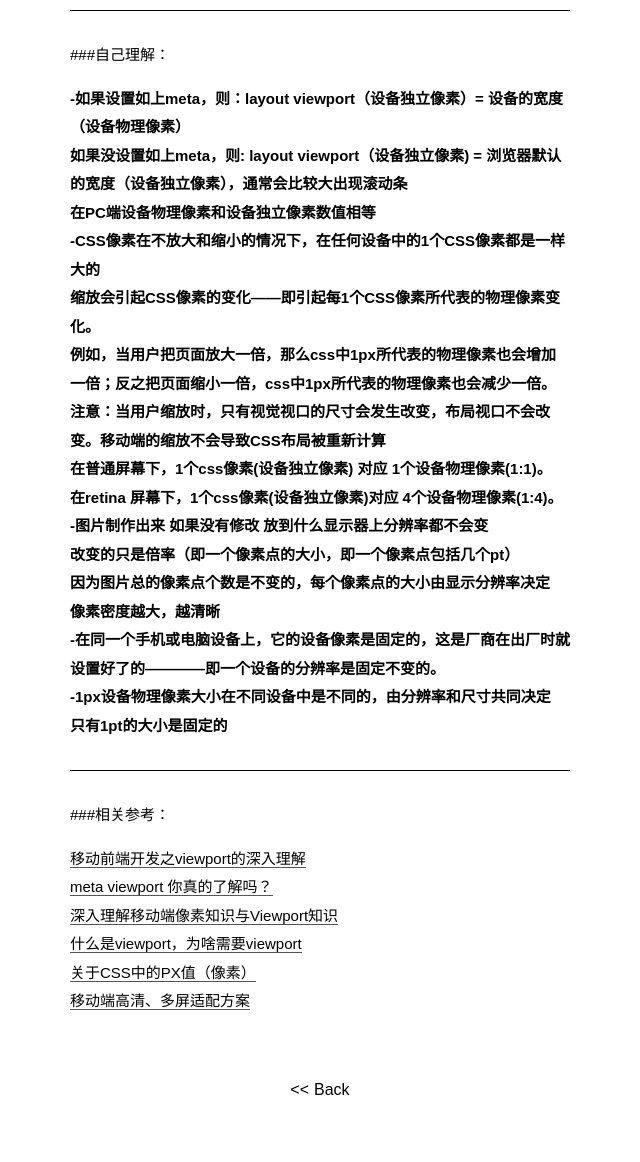
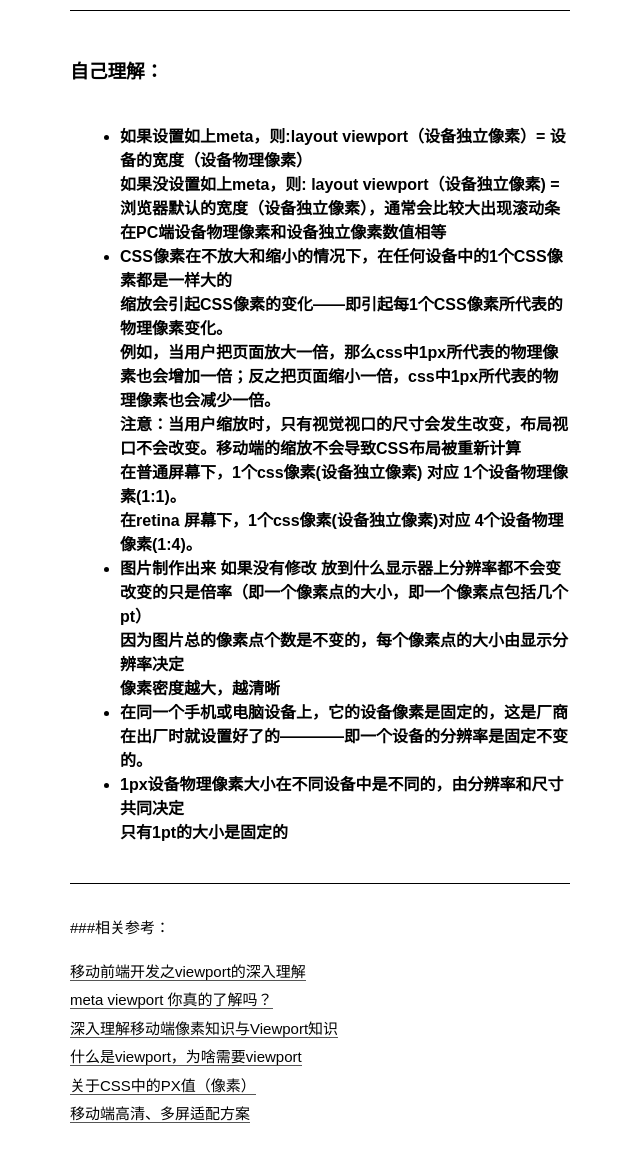
Before and after one commit to whyorwyh/whyorwyh.github.io, a Jekyll site: the page built from _posts/2016-09-17-viewport-像素-分辨率.md, in a window 1280 px wide and 1400 px high, scrolled down 3653 px. Shown: the part 214-1376 px from the top of the window, without its empty margins (320-960 px from the left). Built offline with Jekyll 4.4.1, drawn with Linux system fonts in a browser that asks for light colours; some web fonts are replaced.

```diff
--- a/_posts/2016-09-17-viewport-像素-分辨率.md
+++ b/_posts/2016-09-17-viewport-像素-分辨率.md
@@ -60,26 +60,27 @@ CSS像素是Web编程的概念，指的是CSS样式代码中使用的逻辑像
 
 ***
 
-###自己理解：
+### 自己理解：
 
-**-如果设置如上meta，则：layout viewport（设备独立像素）= 设备的宽度（设备物理像素）
+ - **如果设置如上meta，则:layout viewport（设备独立像素）= 设备的宽度（设备物理像素）
   如果没设置如上meta，则: layout viewport（设备独立像素) = 浏览器默认的宽度（设备独立像素），通常会比较大出现滚动条
-在PC端设备物理像素和设备独立像素数值相等
--CSS像素在不放大和缩小的情况下，在任何设备中的1个CSS像素都是一样大的
+在PC端设备物理像素和设备独立像素数值相等**
+ - **CSS像素在不放大和缩小的情况下，在任何设备中的1个CSS像素都是一样大的
 缩放会引起CSS像素的变化——即引起每1个CSS像素所代表的物理像素变化。
 例如，当用户把页面放大一倍，那么css中1px所代表的物理像素也会增加一倍；反之把页面缩小一倍，css中1px所代表的物理像素也会减少一倍。
 注意：当用户缩放时，只有视觉视口的尺寸会发生改变，布局视口不会改变。移动端的缩放不会导致CSS布局被重新计算
    在普通屏幕下，1个css像素(设备独立像素) 对应 1个设备物理像素(1:1)。
-在retina 屏幕下，1个css像素(设备独立像素)对应 4个设备物理像素(1:4)。
--图片制作出来 如果没有修改 放到什么显示器上分辨率都不会变
+在retina 屏幕下，1个css像素(设备独立像素)对应 4个设备物理像素(1:4)。**
+ - **图片制作出来 如果没有修改 放到什么显示器上分辨率都不会变
 改变的只是倍率（即一个像素点的大小，即一个像素点包括几个pt）
 因为图片总的像素点个数是不变的，每个像素点的大小由显示分辨率决定
-像素密度越大，越清晰
--在同一个手机或电脑设备上，它的设备像素是固定的，这是厂商在出厂时就设置好了的————即一个设备的分辨率是固定不变的。
--1px设备物理像素大小在不同设备中是不同的，由分辨率和尺寸共同决定
+像素密度越大，越清晰**
+ - **在同一个手机或电脑设备上，它的设备像素是固定的，这是厂商在出厂时就设置好了的————即一个设备的分辨率是固定不变的。**
+ - **1px设备物理像素大小在不同设备中是不同的，由分辨率和尺寸共同决定
 只有1pt的大小是固定的**
 
  ***
+
 ###相关参考：
 
 [移动前端开发之viewport的深入理解](http://www.cnblogs.com/2050/p/3877280.html)
```
